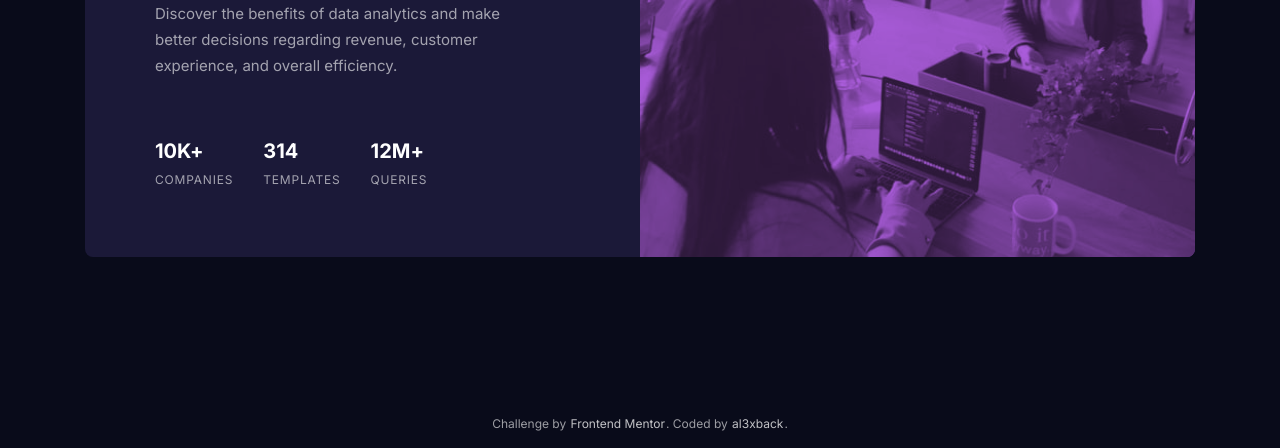
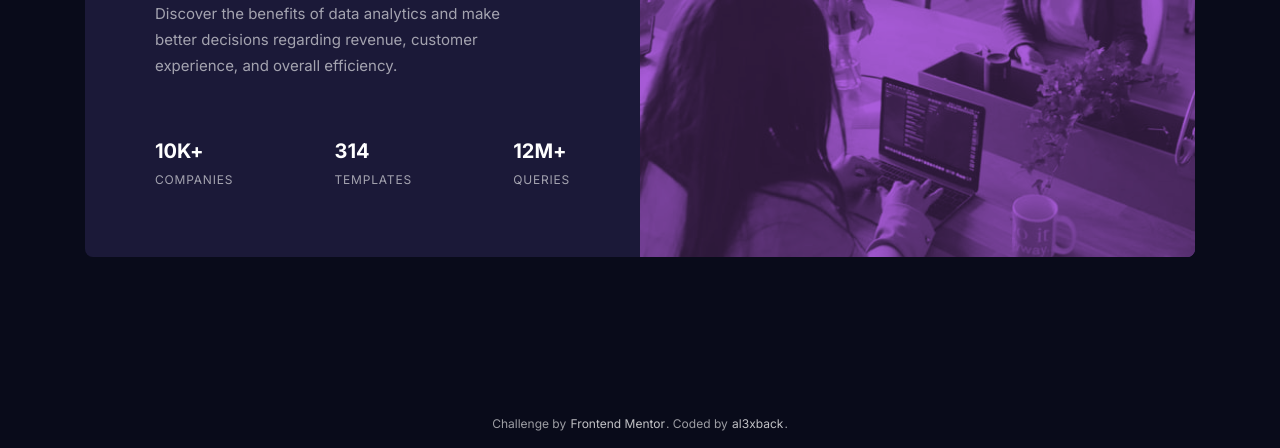
Before and after one commit to al3xback/fmentor-stats-preview-flex, a website: page index.html in a window 1280 px wide. Shown: the part 352-800 px from the top of the page. Drawn offline with Linux system fonts and the light colour scheme.

Commit message:
added more space

```diff
--- a/scss/components/_card.scss
+++ b/scss/components/_card.scss
@@ -114,6 +114,7 @@
 	.card__stats-list {
 		@include mix.flex-direction(row);
 		@include mix.flex-wrap(wrap);
+		@include mix.justify-content(space-between);
 		gap: func.em(30, var.$font-size-primary);
 	}
 }
```
Also changed, not shown: css/main.css, 1 other file.
